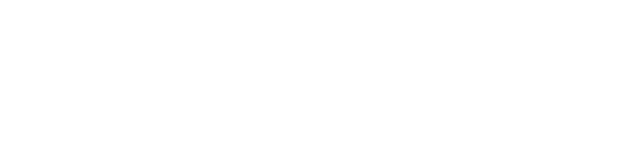
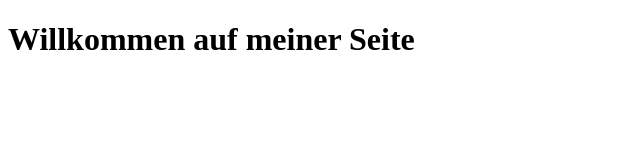
Before and after one commit to SarahZimmermann-Schmutzler/ci-cd-test, a plain HTML site: page index.html in a window 1280 px wide. Shown: the whole page, without its empty margins (0-640 px from the left). Drawn offline with Linux system fonts and the light colour scheme.

Commit message:
headline

```diff
--- a/index.html
+++ b/index.html
@@ -6,6 +6,7 @@
     <title>CI-CD-Test</title>
 </head>
 <body>
+    <h1>Willkommen auf meiner Seite</h1>
 
 </body>
 </html>
```
